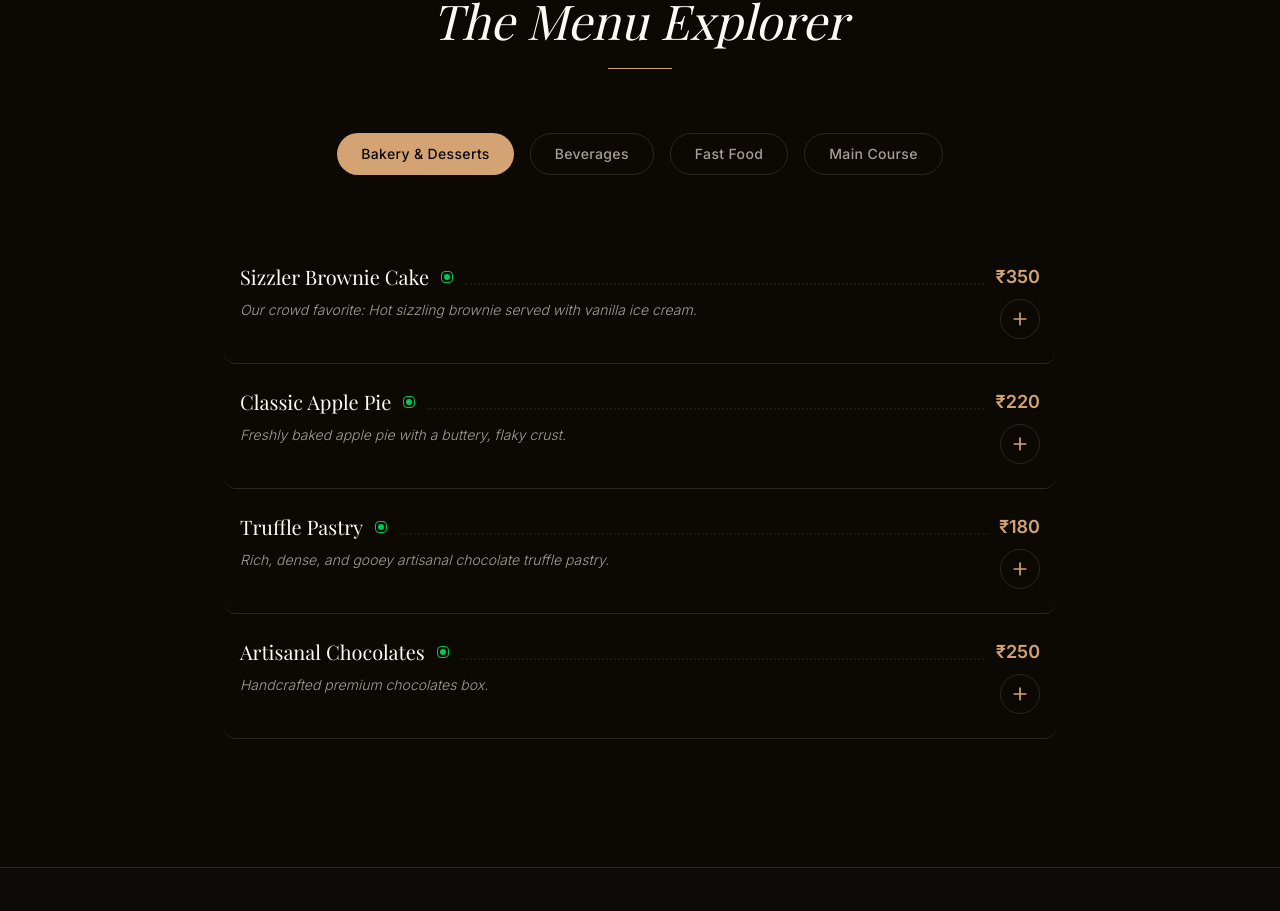
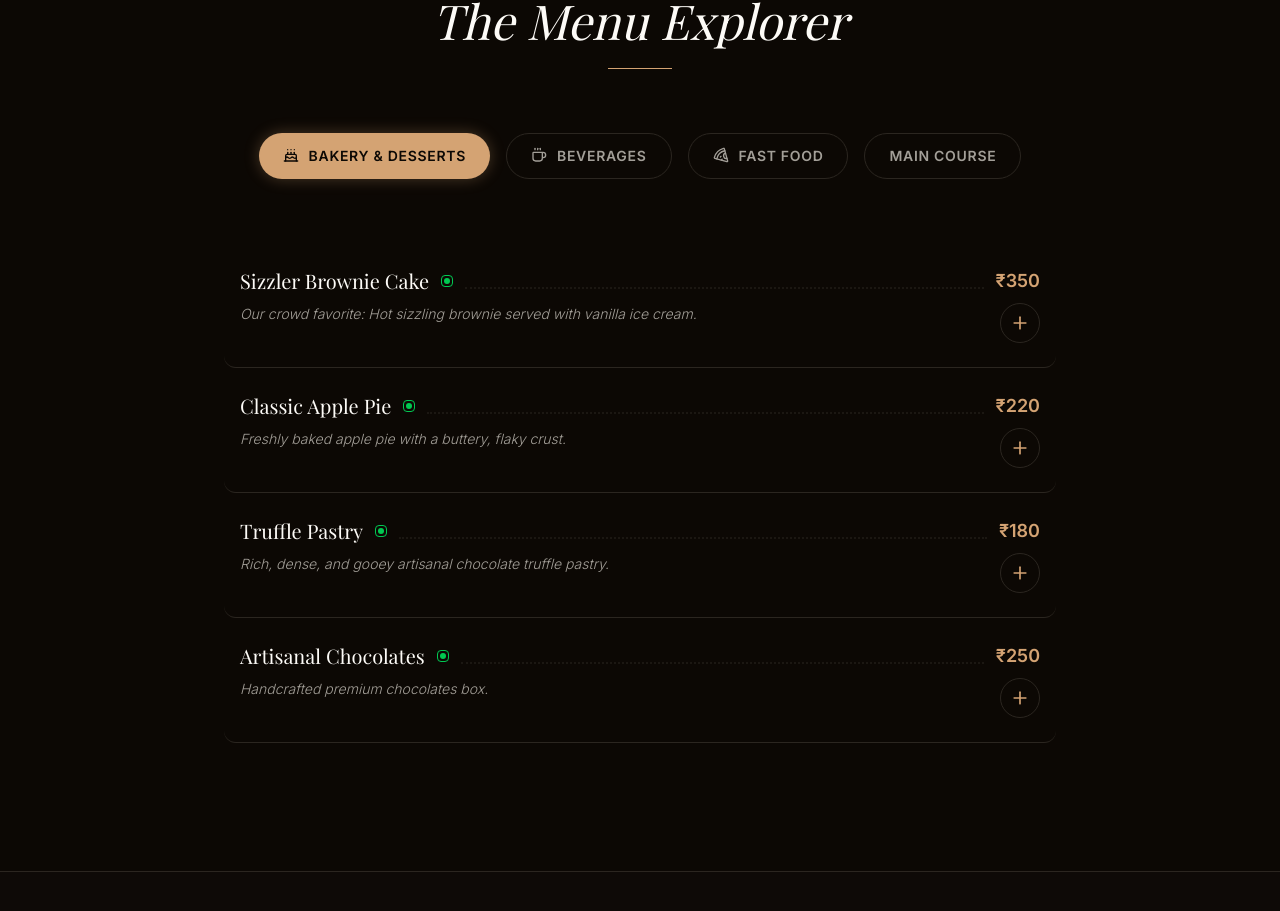
Before and after one commit to s4sxam/The-Bakeology-Cafe, a React (Vite) app: page / in a window 1280 px wide. Shown: the part 968-1879 px from the top of the page. Built offline with nearby package versions, Linux system fonts and the light colour scheme; a web font is replaced by a local one.

Commit message:
Update MenuExplorer.tsx

```diff
--- a/src/components/MenuExplorer.tsx
+++ b/src/components/MenuExplorer.tsx
@@ -1,5 +1,6 @@
 import React, { useState } from 'react';
 import { motion, AnimatePresence } from 'framer-motion';
+import { Coffee, Cake, Pizza, Utensils } from 'lucide-react';
 import { menuData, categories } from '../data/menuData';
 import { MenuItem } from './MenuItem';
 
@@ -7,6 +8,22 @@ export const MenuExplorer = () => {
   const [activeCategory, setActiveCategory] = useState(categories[0]);
 
   const filteredItems = menuData.filter(item => item.category === activeCategory);
+
+  // Function to get the correct icon for each category
+  const getCategoryIcon = (category: string) => {
+    switch (category) {
+      case 'Beverages':
+        return <Coffee className="w-4 h-4 mb-0.5" />;
+      case 'Bakery & Desserts':
+        return <Cake className="w-4 h-4 mb-0.5" />;
+      case 'Fast Food':
+        return <Pizza className="w-4 h-4 mb-0.5" />;
+      case 'Main Courses':
+        return <Utensils className="w-4 h-4 mb-0.5" />;
+      default:
+        return null;
+    }
+  };
 
   return (
     <section id="menu" className="py-32 bg-[#0C0804] relative">
@@ -25,18 +42,19 @@ export const MenuExplorer = () => {
           <div className="w-16 h-[1px] bg-[#D4A373] mx-auto" />
         </motion.div>
 
-        {/* Category Tabs */}
-        <div className="flex flex-wrap justify-center gap-2 md:gap-4 mb-16">
+        {/* Category Tabs with Icons */}
+        <div className="flex flex-wrap justify-center gap-3 md:gap-4 mb-16">
           {categories.map((category) => (
             <button
               key={category}
               onClick={() => setActiveCategory(category)}
-              className={`px-6 py-2.5 rounded-full text-sm font-medium tracking-wide transition-all duration-300 cursor-pointer ${
+              className={`px-6 py-3 rounded-full text-sm font-semibold tracking-wider transition-all duration-300 cursor-pointer flex items-center gap-2.5 uppercase ${
                 activeCategory === category
-                  ? 'bg-[#D4A373] text-[#0C0804]'
+                  ? 'bg-[#D4A373] text-[#0C0804] shadow-[0_0_15px_rgba(212,163,115,0.3)]'
                   : 'bg-transparent text-[#A39F98] border border-[#2B2620] hover:border-[#D4A373]/50 hover:text-[#FDFBF7]'
               }`}
             >
+              {getCategoryIcon(category)}
               {category}
             </button>
           ))}
@@ -50,7 +68,7 @@ export const MenuExplorer = () => {
               initial={{ opacity: 0, y: 20 }}
               animate={{ opacity: 1, y: 0 }}
               exit={{ opacity: 0, y: -20 }}
-              transition={{ duration: 0.4, ease:[0.16, 1, 0.3, 1] }}
+              transition={{ duration: 0.4, ease: [0.16, 1, 0.3, 1] }}
               className="flex flex-col"
             >
               {filteredItems.map((item, index) => (
```
